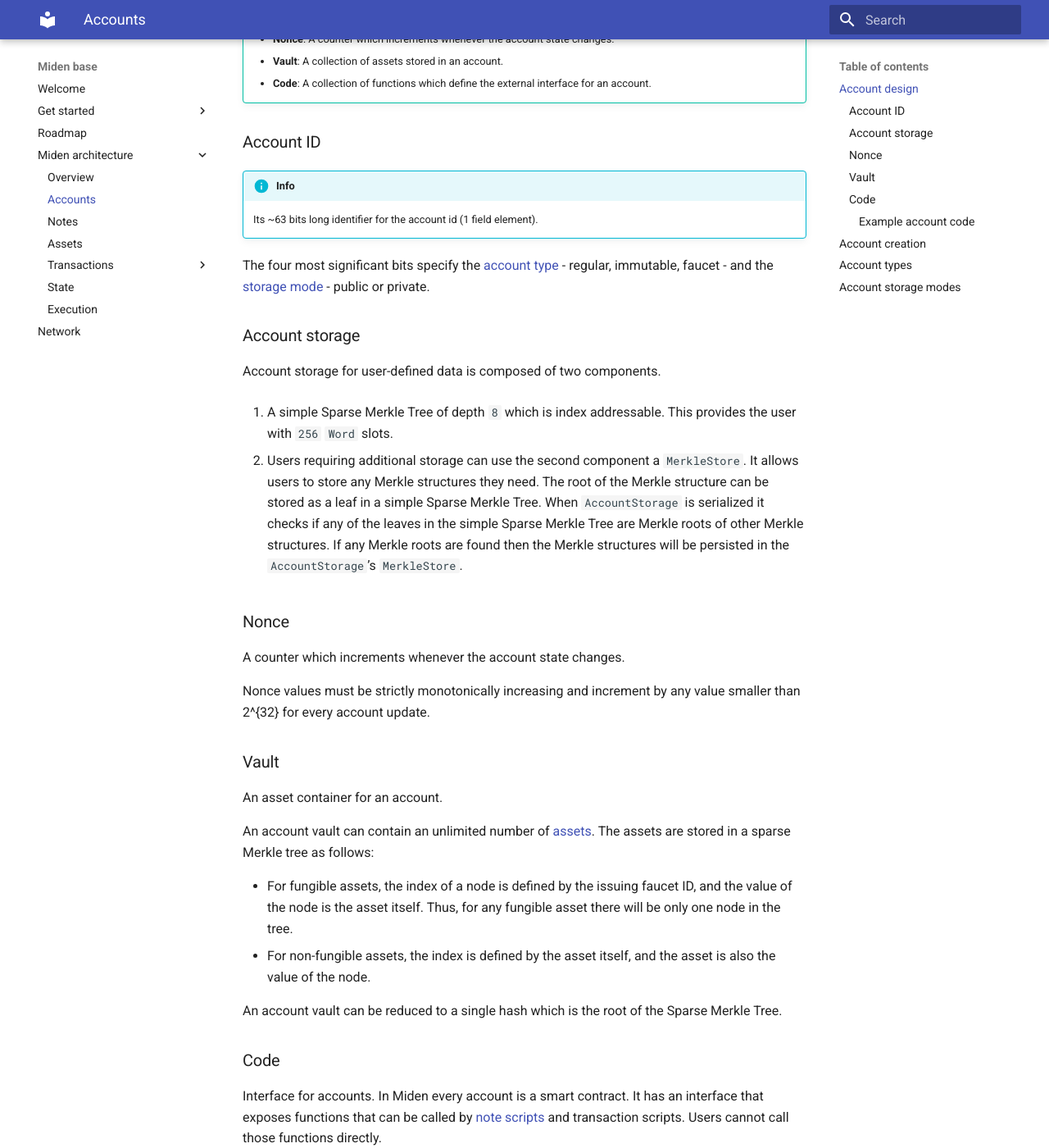
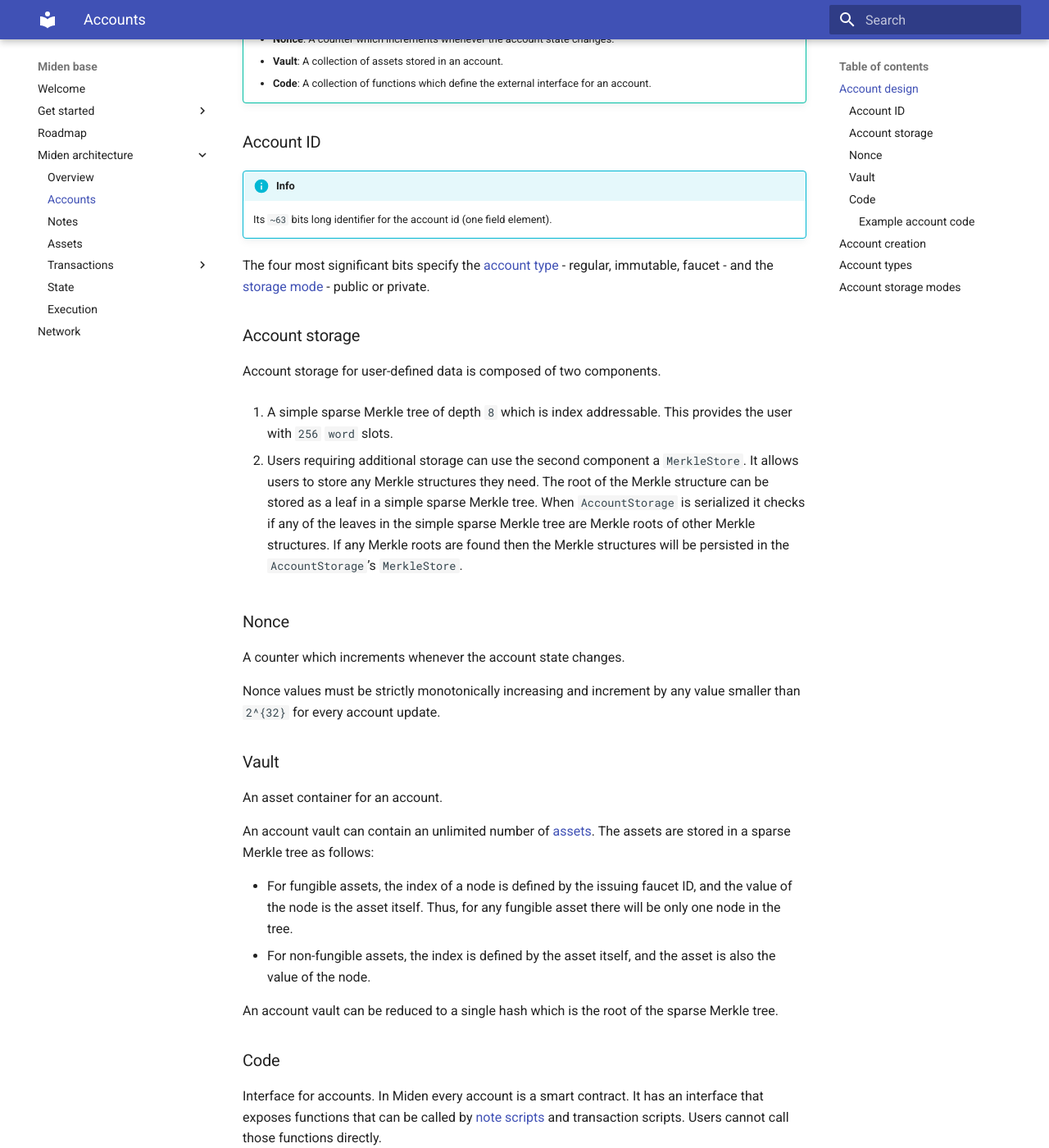
Before and after one commit to 0xPolygonMiden/miden-base, an MkDocs documentation site: the page built from docs/architecture/accounts.md, in a window 1280 px wide and 1400 px high, scrolled down 609 px. Shown: the whole window at 82% size. Built offline with MkDocs 1.6.1 and Material for MkDocs 9.7.7, drawn with Linux system fonts in a browser that asks for light colours; some of the changed text lies outside the part shown.

Commit message:
changes after review

```diff
--- a/docs/architecture/accounts.md
+++ b/docs/architecture/accounts.md
@@ -22,7 +22,7 @@
 ### Account ID
 
 !!! info
-    Its ~63 bits long identifier for the account id (1 field element).
+    Its `~63` bits long identifier for the account id (one field element).
 
 The four most significant bits specify the [account type](#account-types) - regular, immutable, faucet - and the [storage mode](#account-storage-modes) - public or private.
 
@@ -30,15 +30,15 @@
 
 Account storage for user-defined data is composed of two components.
 
-1. A simple Sparse Merkle Tree of depth `8` which is index addressable. This provides the user with `256` `Word` slots.
+1. A simple sparse Merkle tree of depth `8` which is index addressable. This provides the user with `256` `word` slots.
 
-2. Users requiring additional storage can use the second component a `MerkleStore`. It allows users to store any Merkle structures they need. The root of the Merkle structure can be stored as a leaf in a simple Sparse Merkle Tree. When `AccountStorage` is serialized it checks if any of the leaves in the simple Sparse Merkle Tree are Merkle roots of other Merkle structures. If any Merkle roots are found then the Merkle structures will be persisted in the `AccountStorage`'s `MerkleStore`.
+2. Users requiring additional storage can use the second component a `MerkleStore`. It allows users to store any Merkle structures they need. The root of the Merkle structure can be stored as a leaf in a simple sparse Merkle tree. When `AccountStorage` is serialized it checks if any of the leaves in the simple sparse Merkle tree are Merkle roots of other Merkle structures. If any Merkle roots are found then the Merkle structures will be persisted in the `AccountStorage`'s `MerkleStore`.
 
 ### Nonce
 
 A counter which increments whenever the account state changes.
 
-Nonce values must be strictly monotonically increasing and increment by any value smaller than 2^{32} for every account update.
+Nonce values must be strictly monotonically increasing and increment by any value smaller than `2^{32}` for every account update.
 
 ### Vault
 
@@ -52,7 +52,7 @@
 * For non-fungible assets, the index is defined by the asset itself, and the asset is also
   the value of the node.
 
-An account vault can be reduced to a single hash which is the root of the Sparse Merkle Tree.
+An account vault can be reduced to a single hash which is the root of the sparse Merkle tree.
 
 ### Code
 
@@ -65,7 +65,7 @@
 * Account functions can take parameters and can create new notes.
 
 !!! note
-    Since code in Miden is expressed as MAST, every function is a commitment to the underlying code. The code cannot change unnoticed to the user because its hash would change. Behind any MAST root there can only be `256` functions*
+    Since code in Miden is expressed as MAST, every function is a commitment to the underlying code. The code cannot change unnoticed to the user because its hash would change. Behind any MAST root there can only be `256` functions.
 
 #### Example account code
 
```
Also changed, not shown: other parts of docs/architecture/accounts.md (+6 -6 lines), docs/architecture/notes.md (+8 -6 lines).
